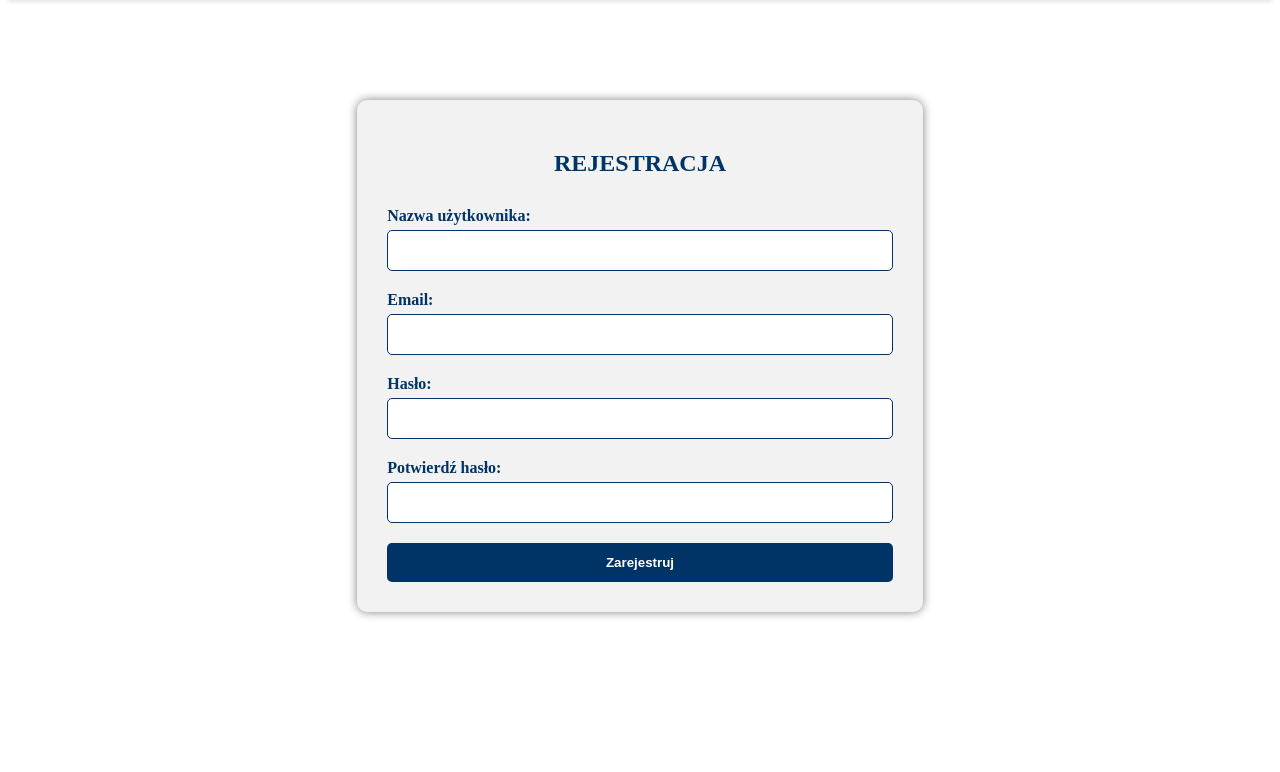
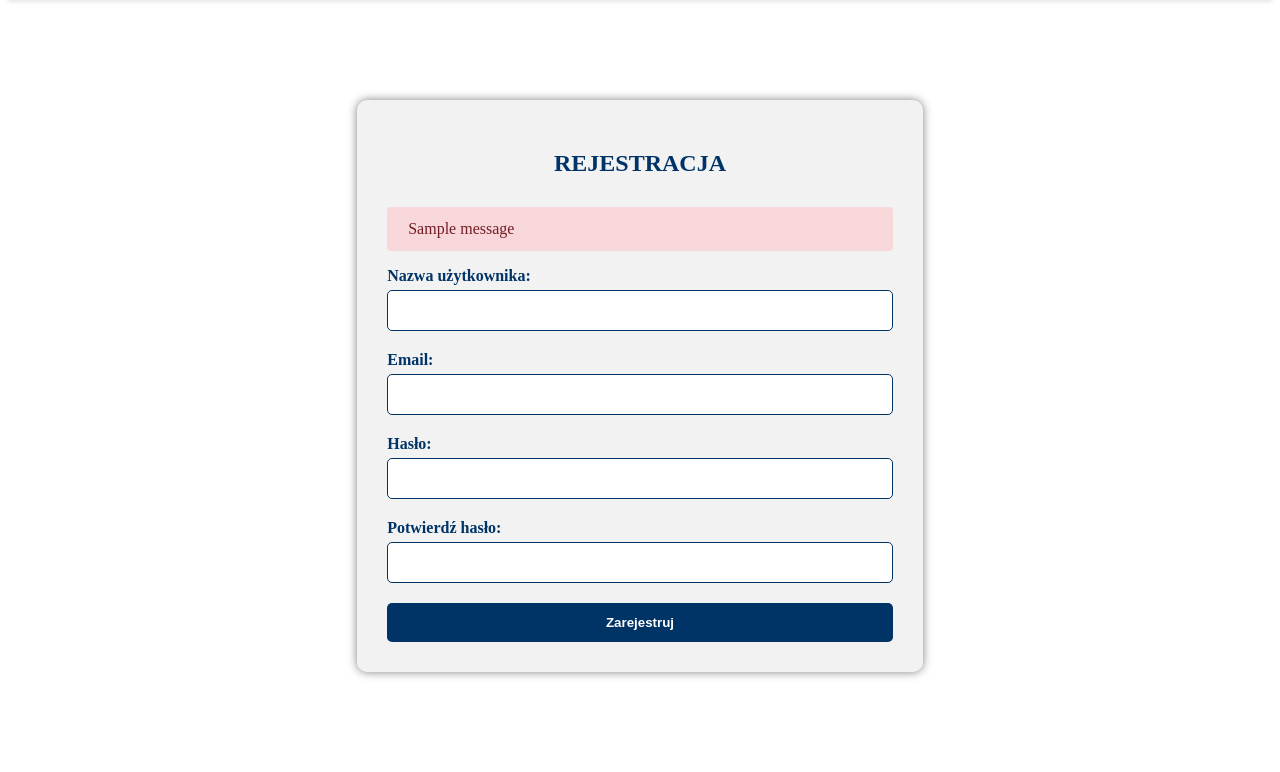
Before and after one commit to mikolajg7/Travelpl, a Django app: page /registration/ in a window 1280 px wide. Shown: the part 83-855 px from the top of the page. Before the commit the page ends 701 px from the top, so only its background shows below. Run offline with Django 4.2, Linux system fonts and the light colour scheme; tables that the repository leaves empty hold one stand-in row (values such as "Sample post"); one stand-in notice (Sample message) is shown; some libraries are stand-ins or nearby versions.

Commit message:
Update registration.html

```diff
--- a/myapp/templates/registration.html
+++ b/myapp/templates/registration.html
@@ -97,6 +97,37 @@
         .navbar-custom .navbar-toggler-icon {
             background-color: #6b8e23;
         }
+        .alert-danger
+        {
+            color: #721c24;
+            background-color: #f8d7da;
+            border-color: #f5c6cb;
+            position: relative;
+            padding: .75rem 1.25rem;
+            margin-bottom: 1rem;
+            border: 1px solid transparent;
+            border-radius: .25rem;
+        }
+
+        .alert-danger a
+        {
+            color: #721c24;
+        }
+
+        .alert-danger hr
+        {
+            border-top-color: #f4cccc;
+        }
+
+        .alert-danger .alert-link
+        {
+            color: #491217;
+        }
+
+        .alert-danger .alert-heading
+        {
+            color: #491217;
+        }
     </style>
 </head>
 <body>
@@ -115,23 +146,30 @@
     </nav>
 <div class="container">
     <h2>Rejestracja</h2>
-    <form method="post">
+    {% if messages %}
+    <div class="alert alert-danger" role="alert">
+        {% for message in messages %}
+        {{ message }}
+        {% endfor %}
+    </div>
+    {% endif %}
+    <form method="post" action="">
         {% csrf_token %}
         <div class="form-group">
             <label for="username">Nazwa użytkownika:</label>
-            <input type="text" class="form-control" id="username" name="username">
+            <input type="text" class="form-control" id="username" name="username" Required>
         </div>
         <div class="form-group">
             <label for="email">Email:</label>
-            <input type="email" class="form-control" id="email" name="email">
+            <input type="email" class="form-control" id="email" name="email" Required>
         </div>
         <div class="form-group">
             <label for="password1">Hasło:</label>
-            <input type="password" class="form-control" id="password1" name="password1">
+            <input type="password" class="form-control" id="pass1" name="pass1" Required>
         </div>
         <div class="form-group">
             <label for="password2">Potwierdź hasło:</label>
-            <input type="password" class="form-control" id="password2" name="password2">
+            <input type="password" class="form-control" id="pass2" name="pass2"  Required>
         </div>
         <button type="submit" class="btn btn-primary">Zarejestruj</button>
     </form>
```
